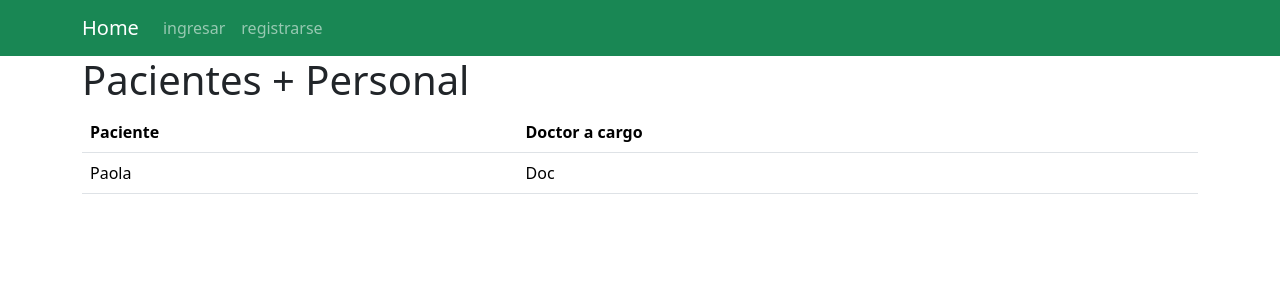
After one commit to DarkGazw/Proyecto-Final, a Django app: page /gestion_internaciones/per_pac/ in a window 1280 px wide. The commit adds this page. Shown: the top 300 px of the page. Run offline with Django 4.2, Linux system fonts and the light colour scheme; data comes from the database, SQL or seed files in the repository; both versions use the stored data as it was after the commit; parts of the project's set-up code (start-up, migrations or seed data) failed here and were passed over.

Commit message:
funciones

```diff
--- a/gestion_internaciones/admin.py
+++ b/gestion_internaciones/admin.py
@@ -1,5 +1,5 @@
 from django.contrib import admin
-from gestion_internaciones.models import Pacientes, Drogueria, Personal, Cargos, Obras_Sociales, Coseguros, Habitaciones, Internaciones, Obras_Pacientes
+from gestion_internaciones.models import Pacientes, Drogueria, Personal, Cargos, Obras_Sociales, Coseguros, Habitaciones, Internaciones, Obras_Pacientes, Personal_Paciente
 
 class agregarpacientes(admin.ModelAdmin):
     pass
@@ -39,6 +39,9 @@ class agregarinternacion(admin.ModelAdmin):
 class obras(admin.ModelAdmin):
     pass
 
+class asignarpaciente(admin.ModelAdmin):
+    pass
+
 admin.site.register(Pacientes)
 admin.site.register(Drogueria)
 admin.site.register(Cargos)
@@ -48,3 +51,4 @@ admin.site.register(Coseguros)
 admin.site.register(Habitaciones)
 admin.site.register(Internaciones)
 admin.site.register(Obras_Pacientes)
+admin.site.register(Personal_Paciente)
--- a/gestion_internaciones/models.py
+++ b/gestion_internaciones/models.py
@@ -50,11 +50,16 @@ class Obras_Sociales(models.Model):
     tipo = models.CharField(max_length=10)
     prestaciones = models.TextField()
 
+    def __str__(self):
+        return self.nombre_obra
+
 class Coseguros(models.Model):
     nombre_cos = models.CharField(max_length=10)
     tipo = models.CharField(max_length=10)
     prestaciones = models.TextField()
 
+    def __str__(self):
+        return self.nombre_cos
 class Obras_Pacientes(models.Model):
     paciente = models.ForeignKey("Pacientes",on_delete=models.CASCADE)
     obra_social = models.ForeignKey("Obras_Sociales",on_delete=models.CASCADE)
--- a/gestion_internaciones/templates/base.html
+++ b/gestion_internaciones/templates/base.html
@@ -4,6 +4,7 @@
 
         <link href="https://cdn.jsdelivr.net/npm/bootstrap@5.3.2/dist/css/bootstrap.min.css" rel="stylesheet"
         integrity="sha384-T3c6CoIi6uLrA9TneNEoa7RxnatzjcDSCmG1MXxSR1GAsXEV/Dwwykc2MPK8M2HN" crossorigin="anonymous">
+        <link rel="stylesheet" href="https://cdn.jsdelivr.net/npm/bootstrap-icons@1.11.2/font/bootstrap-icons.min.css">
     </head>
     <body>
         {% include "partials/navbar.html" %}
--- a/gestion_internaciones/templates/pacientes.html
+++ b/gestion_internaciones/templates/pacientes.html
@@ -26,7 +26,7 @@
                 <td>{{ i.get_estado_pac_display }}</td>
                 <td>
                     <a href="{% url 'asignarObra' i.id %}">
-                    <button class="btn btn-info">Asignar Obra y Coseguro</button>
+                    <i class="bi bi-plus-circle"></i>
                 </a>
             </td>
             </tr>
--- /dev/null
+++ b/gestion_internaciones/templates/personal_paciente.html
@@ -0,0 +1,19 @@
+{% extends 'base.html' %}
+
+
+{% block content %}
+    <h1>Pacientes + Personal</h1>
+    <table class="table">
+        <tr>
+            <th>Paciente</th>
+            <th>Doctor a cargo</th>
+        </tr>
+        {% for i in lista %}
+        <tr>
+            <td>{{ i.paciente.nombre_pac }}</td>
+            <td>{{ i.personal_a_cargo.nombre_per }}</td>
+        </tr>
+        {% endfor %}
+    </table>
+
+{%endblock%}
--- a/gestion_internaciones/urls.py
+++ b/gestion_internaciones/urls.py
@@ -13,5 +13,6 @@ urlpatterns = [
     path('agregarinternacion/', views.agregar_internacion, name='agregarinternacion'),
     path('obra/<int:paciente_id>/', views.asignar_obra_coseguro, name='asignarObra'),
     path('obras/', views.mostrarObras, name='obras'),
-    path('alta/<int:internaciones_id>', views.altaPaciente, name='alta')
+    path('alta/<int:internaciones_id>', views.altaPaciente, name='alta'),
+    path('per_pac/',views.verpac_per, name='per_pac')
 ]
--- a/gestion_internaciones/views.py
+++ b/gestion_internaciones/views.py
@@ -1,5 +1,5 @@
 from django.shortcuts import render, redirect
-from gestion_internaciones.models import Pacientes, Personal, Drogueria, Internaciones, Obras_Sociales, Coseguros, Obras_Pacientes
+from gestion_internaciones.models import Pacientes, Personal, Drogueria, Internaciones, Obras_Pacientes, Personal_Paciente
 from gestion_internaciones.forms import FormPaciente, formdroga, forminternacion, AsignarObraCoseguroForm
 from django.contrib.auth import authenticate, login
 from .forms import CustomUserCreationForm
@@ -191,3 +191,12 @@ def altaPaciente(request, internaciones_id):
     }
 
     return render(request, 'alta.html',context)
+
+def verpac_per(request):
+    lista = Personal_Paciente.objects.all()
+
+    context = {
+        'lista': lista
+    }
+
+    return render(request, 'personal_paciente.html', context)
```
Also changed, not shown: gestion_internaciones/forms.py (+12 -1 lines), gestion_internaciones/templates/listadrogueria.html (+6 -6 lines), db.sqlite3, gestion_internaciones/migrations/0005_drogueria_descripcion_drog_drogueria_tipo_drog.py (added), gestion_internaciones/migrations/0006_remove_drogueria_descripcion_drog.py (added), gestion_internaciones/migrations/0007_remove_drogueria_tipo_drog.py (added).
